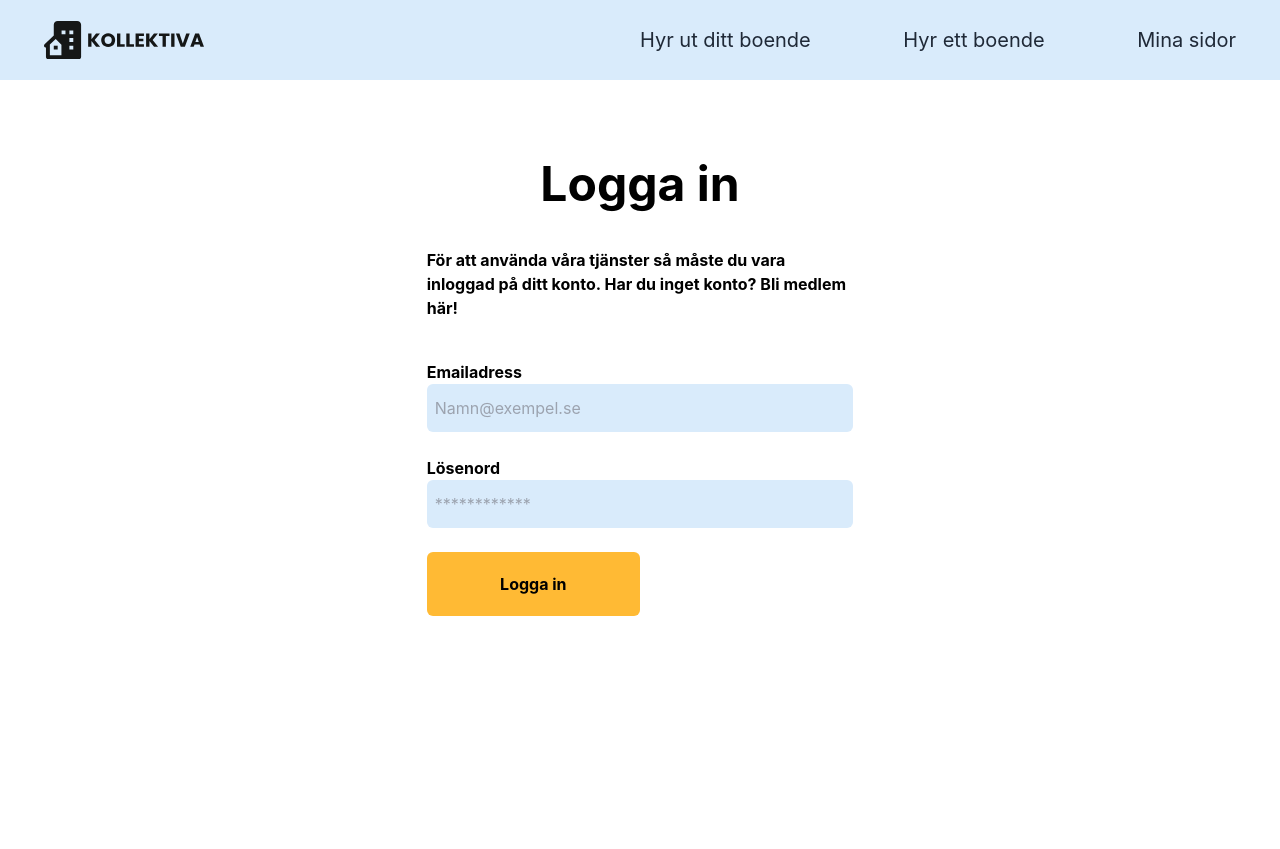
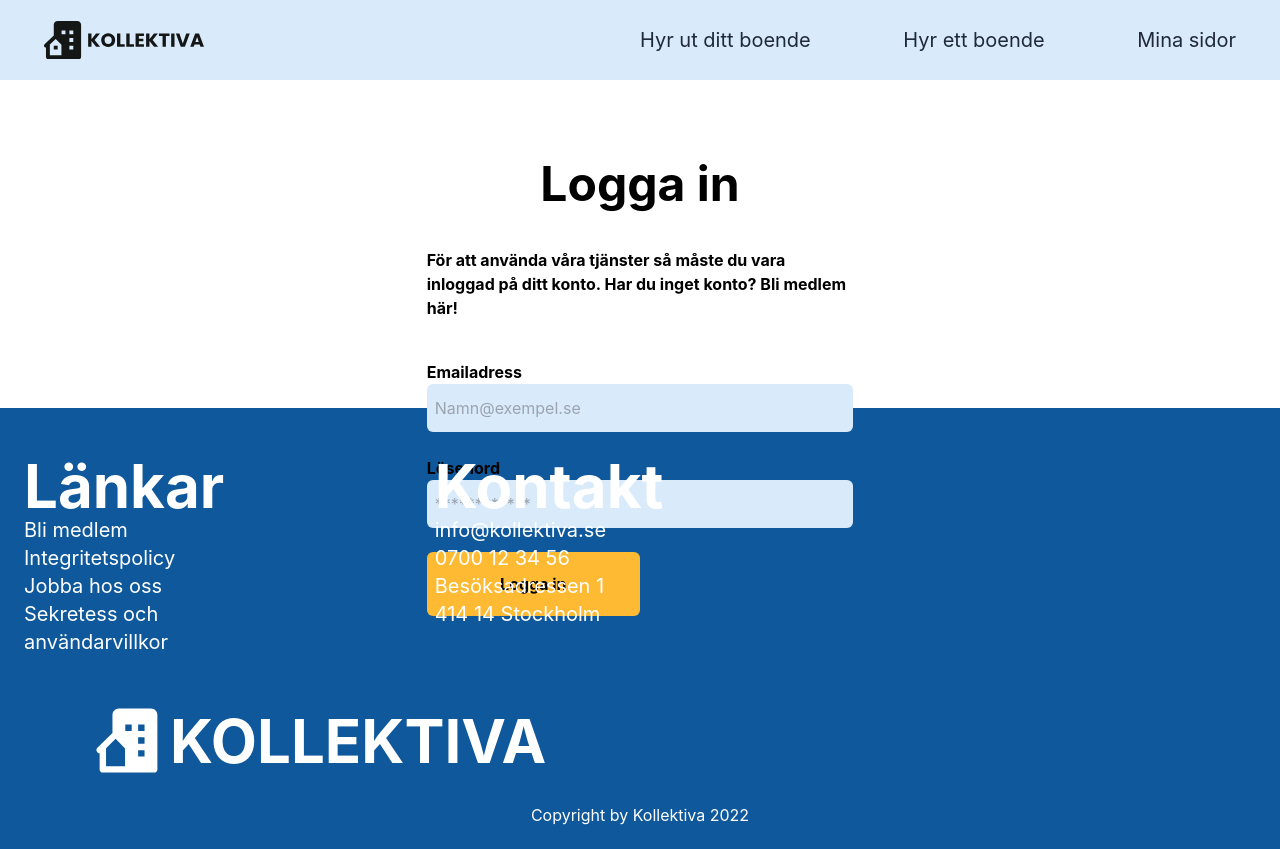
Before and after one commit to Sakariash/Kollektiva, a Next.js app: page / in a window 1280 px wide. Before the commit the page ends 800 px from the top, so only its background shows below. Built offline with nearby package versions, Linux system fonts and the light colour scheme.

Commit message:
added mediaquery

```diff
--- a/components/Login/LoginForm/index.js
+++ b/components/Login/LoginForm/index.js
@@ -24,7 +24,7 @@ const LoginForm = (props) => {
         ></input>
         <div className="flex justify-center tablet:justify-start">
           <button
-            className="bg-btnPrimary mt-20 h-14 w-3/4 font-bold rounded-md tablet:h-16 tablet:w-3/6 tablet:mt-6"
+            className="bg-btnPrimary mt-20 h-14 w-3/4 font-bold rounded-md mb-20 tablet:h-16 tablet:w-3/6 tablet:mt-6"
             type="submit"
           >
             Logga in
--- a/pages/index.js
+++ b/pages/index.js
@@ -3,7 +3,8 @@ import Image from "next/image";
 import styles from "../styles/Home.module.css";
 import Navbar from "../components/Navbar";
 import Login from "../components/Login";
+import Footer from "../components/Footer";
 
 export default function Home() {
-  return [<Navbar />, <Login />];
+  return [<Navbar />, <Login />, <Footer />];
 }
```
